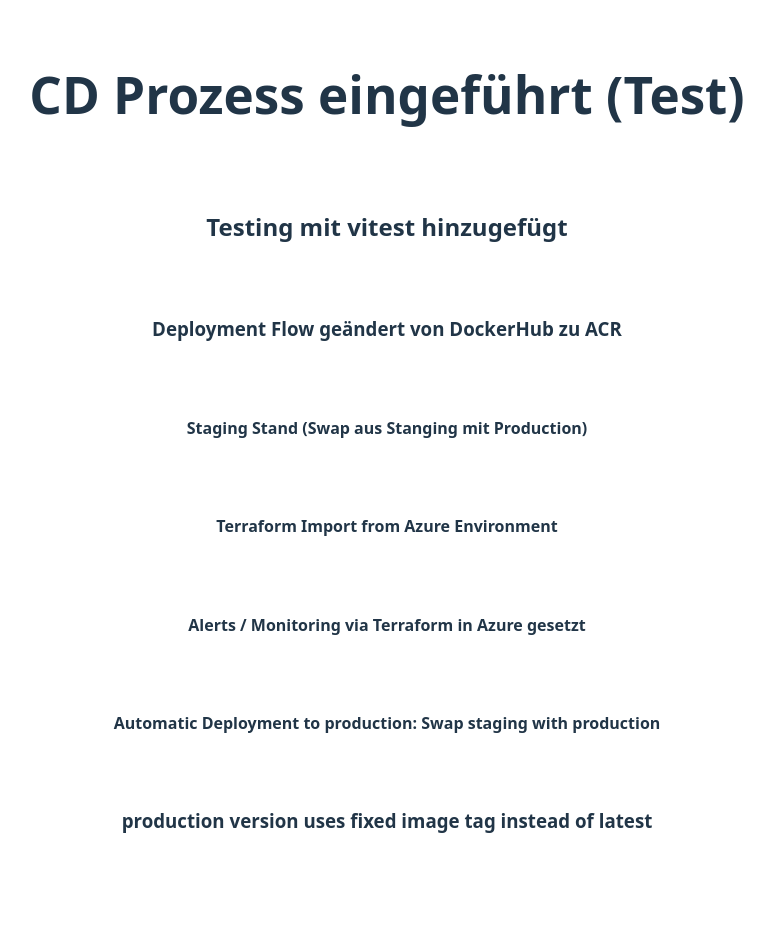
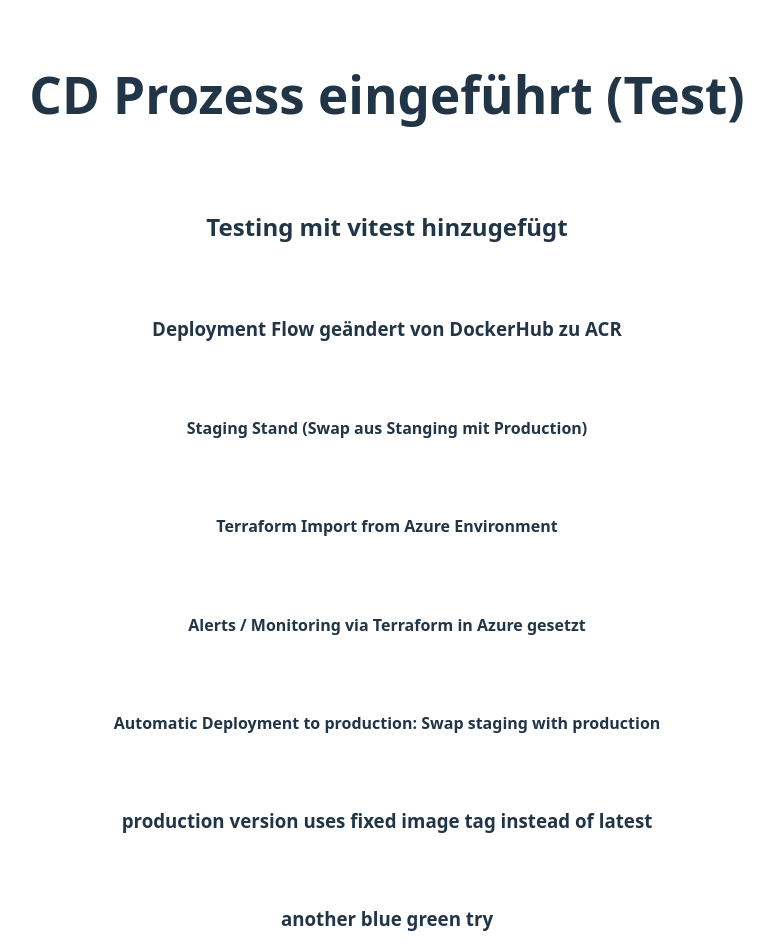
Before and after one commit to MaxPres13/project1-ci-cd, a React app in the folder frontend/: page / in a window 1280 px wide. Shown: the top 952 px of the page, without its empty margins (253-1027 px from the left). Before the commit the page ends 886 px from the top, so only its background shows below. Built offline with nearby package versions, Linux system fonts and the light colour scheme; the HTML template or start-up script is replaced by a standard one.

Commit message:
next green blue try

```diff
--- a/frontend/src/App.tsx
+++ b/frontend/src/App.tsx
@@ -10,6 +10,7 @@
 			<h4>Alerts / Monitoring via Terraform in Azure gesetzt</h4>
 			<h4>Automatic Deployment to production: Swap staging with production</h4>
 			<h3>production version uses fixed image tag instead of latest</h3>
+			<h3>another blue green try</h3>
 		</div>
 	);
 }
```
